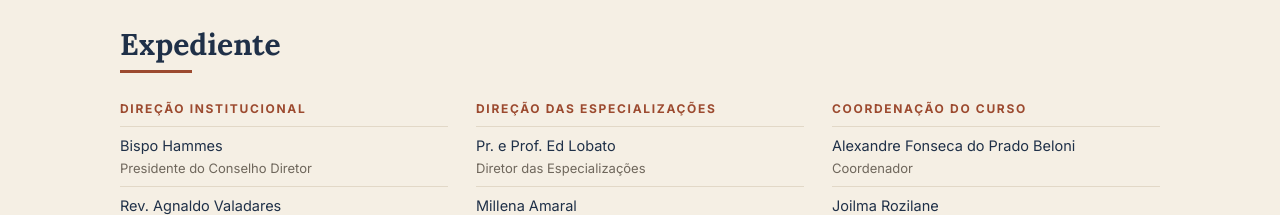
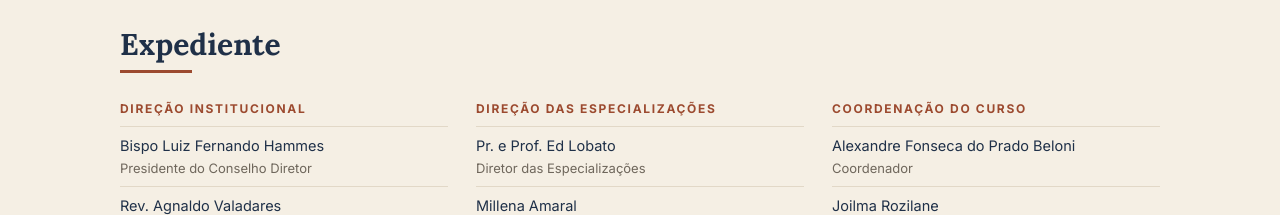
Before and after one commit to alexandrebeloniimw-cmyk/pregacao-biblica-contemporanea-projetos, a plain HTML site: page index.html in a window 1280 px wide. Shown: the part 4920-5135 px from the top of the page. Drawn offline with Linux system fonts and the light colour scheme.

Commit message:
Bispo Luiz Fernando Hammes: nome completo no expediente, na revista e no flipbook
Co-Authored-By: Claude Opus 5.5 <noreply@anthropic.com>
Claude-Session: https://claude.ai/code/session_01RmxGmrmbycrSVFP3Etbp99

```diff
--- a/index.html
+++ b/index.html
@@ -345,7 +345,7 @@ footer a{color:#e7b49f;text-decoration:none}
  <h2>Expediente</h2><div class="h2line"></div>
  <div class="excols">
   <div class="exblock"><h4>Direção institucional</h4><ul>
-   <li>Bispo Hammes<span>Presidente do Conselho Diretor</span></li>
+   <li>Bispo Luiz Fernando Hammes<span>Presidente do Conselho Diretor</span></li>
    <li>Rev. Agnaldo Valadares<span>Secretário Geral de Educação Cristã</span></li>
    <li>Miss. Ana Cristina Ferreira Lapa Brito<span>Diretora Geral</span></li>
    <li>Miss. Raquel Leandro da Silva Sant’Ana<span>Diretora Pedagógica</span></li>
```
Also changed, not shown: flip/p-02.jpg, 6 other files.
